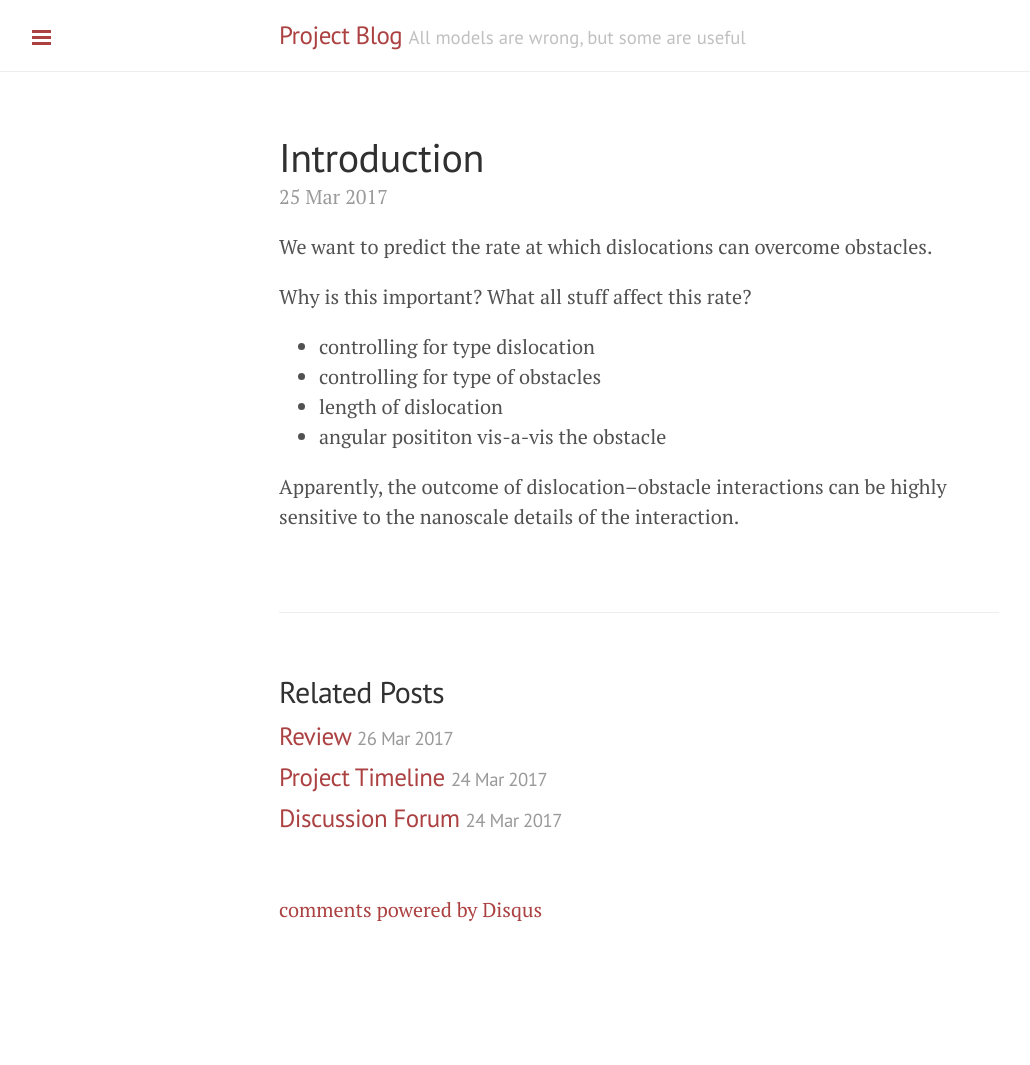
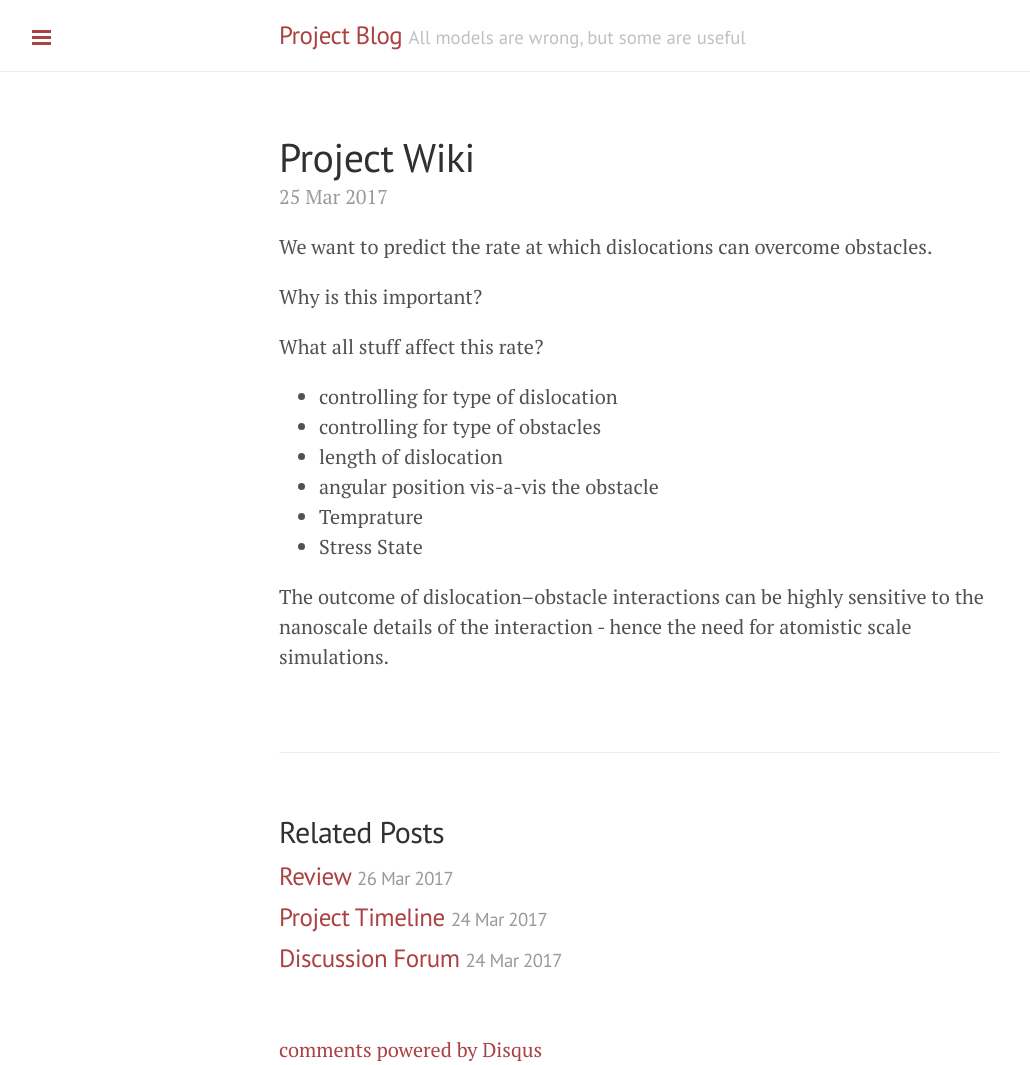
Before and after one commit to auag92/learning-atomistics, a Jekyll site: the page built from _posts/2017-03-25-Intro.md, in a window 1280 px wide. Shown: the whole page, without its empty margins (1-1031 px from the left). Built offline with Jekyll 4.4.1, drawn with Linux system fonts in a browser that asks for light colours; comment, search, counter and statistics services are not loaded; before the commit the page ends 925 px from its top, so only the background shows below that.

Commit message:
intro modified

```diff
--- a/_posts/2017-03-25-Intro.md
+++ b/_posts/2017-03-25-Intro.md
@@ -1,6 +1,6 @@
 ---
 layout: post
-title: Introduction
+title: Project Wiki
 comments: True
 published: True
 ---
@@ -8,10 +8,14 @@ published: True
 We want to predict the rate at which dislocations can overcome obstacles.
 
 Why is this important?
+
 What all stuff affect this rate?
- - controlling for type dislocation
+
+ - controlling for type of dislocation
  - controlling for type of obstacles
  - length of dislocation
- - angular posititon vis-a-vis the obstacle
+ - angular position vis-a-vis the obstacle
+ - Temprature
+ - Stress State
 
-Apparently, the outcome of dislocation–obstacle interactions can be highly sensitive to the nanoscale details of the interaction.
+The outcome of dislocation–obstacle interactions can be highly sensitive to the nanoscale details of the interaction - hence the need for atomistic scale simulations.
```
